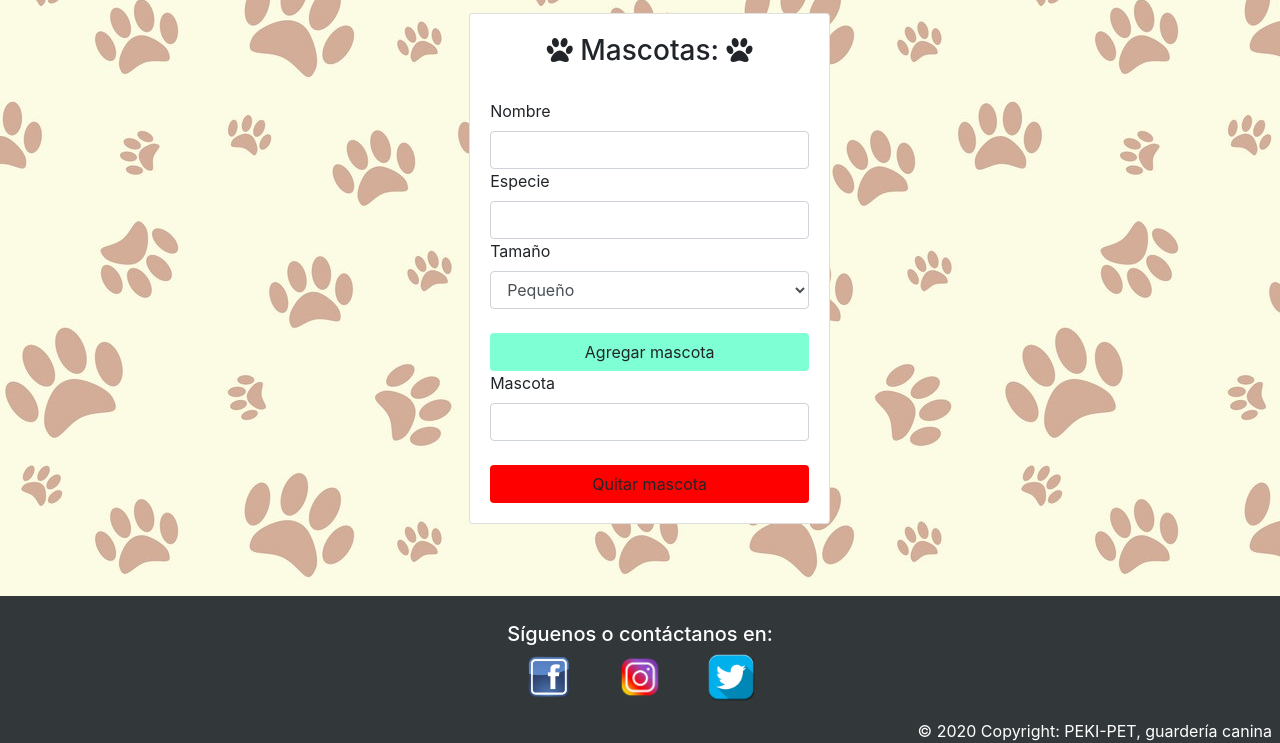
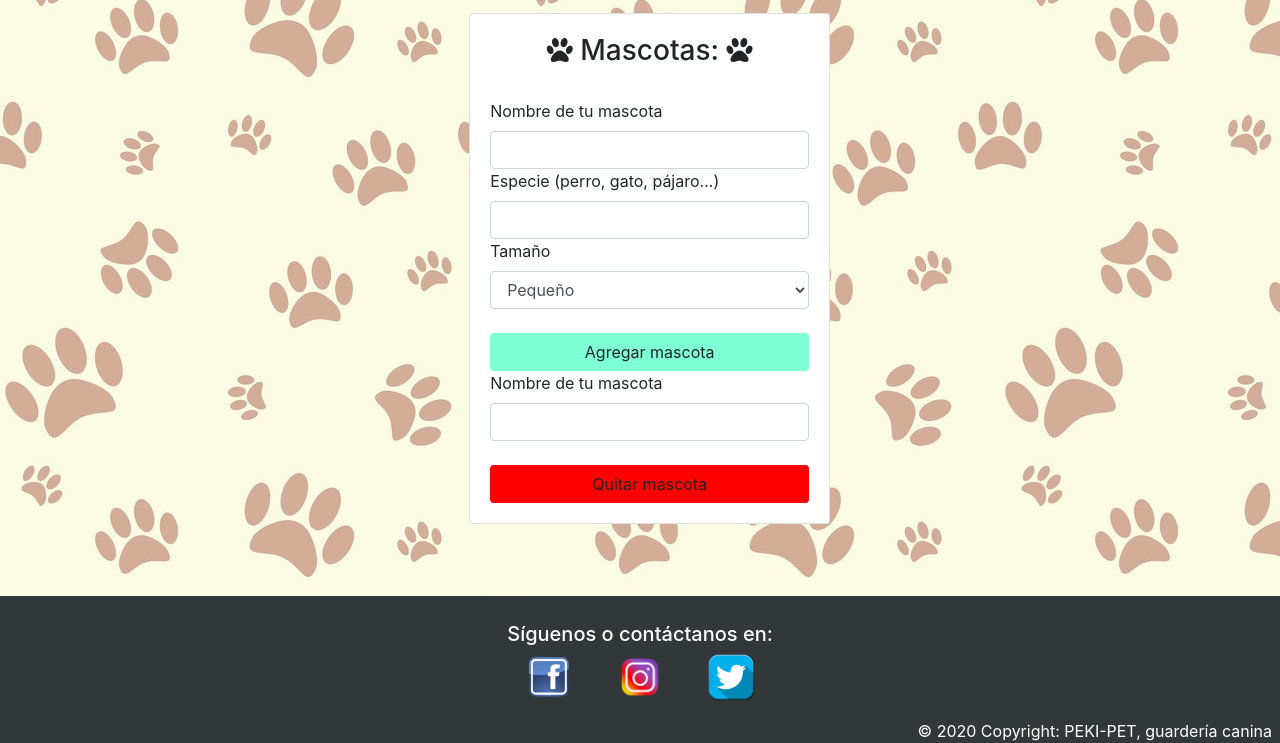
Before and after one commit to irene50/pekiPet, a PHP site: page /mascotas.php in a window 1280 px wide. Shown: the part 229-972 px from the top of the page. Run offline with PHP 8.4, Linux system fonts and the light colour scheme; a user stored in the database is signed in; some libraries are stand-ins or nearby versions.

Commit message:
Add files via upload

```diff
--- a/header.php
+++ b/header.php
@@ -17,6 +17,7 @@
     <!-- librerias para JQUERY-UI -->
     <link rel="stylesheet" href="http://code.jquery.com/ui/1.12.1/themes/smoothness/jquery-ui.css">
     <script src="http://code.jquery.com/ui/1.12.1/jquery-ui.js"></script>
+    <script src="includes/js/jquery/jquery.ui.datepicker-es.js"></script>
     <!--font awesome-->
     <link rel="stylesheet" href="includes/font-awesome-4.7.0/css/font-awesome.min.css">
     <!---Alert-->
--- a/mascotas.php
+++ b/mascotas.php
@@ -22,12 +22,12 @@ include_once 'header.php';
 
           <!--Body-->
           <div class="md-form">
-            <label for="form-user">Nombre </label>
+            <label for="form-user">Nombre de tu mascota </label>
             <input type="text" name="user" id="form-user" class="form-control">
           </div>
           <div class="md-form">
-            <label for="form-password">Especie </label>
-            <input type="password" name="password" id="form-password" class="form-control">
+            <label for="form-password">Especie (perro, gato, pájaro...) </label>
+            <input type="text" name="password" id="form-password" class="form-control">
           </div>
           <div class="md-form">
             <label for="form-tamano">Tamaño </label>
@@ -42,7 +42,7 @@ include_once 'header.php';
           </div>
             <!--Aqui hay que cargar las mascotas de la BBDD-->
           <div class="md-form">
-            <label for="form-password">Mascota </label>
+            <label for="form-password">Nombre de tu mascota </label>
             <input type="password" name="password" id="form-password" class="form-control">
           </div>
           <div class="text-center mt-4">
```
Also changed, not shown: formuGuarde.php (+9 -2 lines), formuPelu.php (+9 -2 lines).
